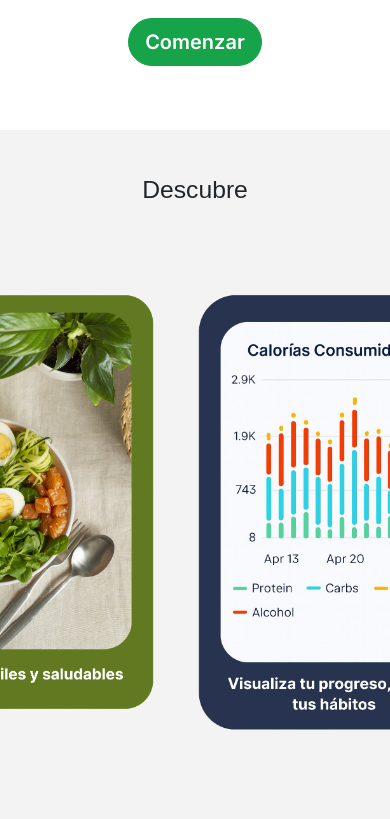
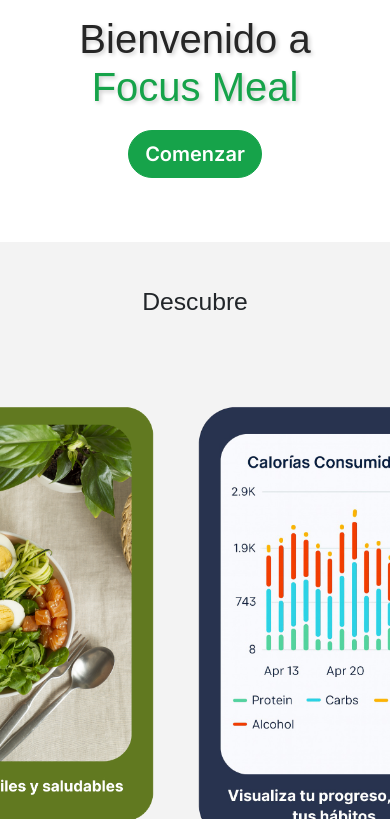
Before and after one commit to cervantessaralucia4-dotcom/FocusMeal, a PHP site: page / in a window 390 px wide. Shown: the part 380-1199 px from the top of the page. Run offline with PHP 8.4, Linux system fonts and the light colour scheme; some web fonts are replaced.

Commit message:
Ajustar layout del hero en móvil: título debajo de la imagen para evitar superposición

```diff
--- a/css/index.css
+++ b/css/index.css
@@ -104,7 +104,11 @@ main {
 
 @media (max-width: 576px) {
   .hero-cta { margin-top: -0.8rem; }
-  .hero-title { font-size: 2.5rem; }
+  .hero-title {
+    font-size: 2.5rem;
+    position: static; /* Cambiar a flujo normal en móvil para evitar superposición */
+    margin-top: 1rem; /* Espacio arriba del título */
+  }
 }
 
 /* === Botones y colores === */
```
